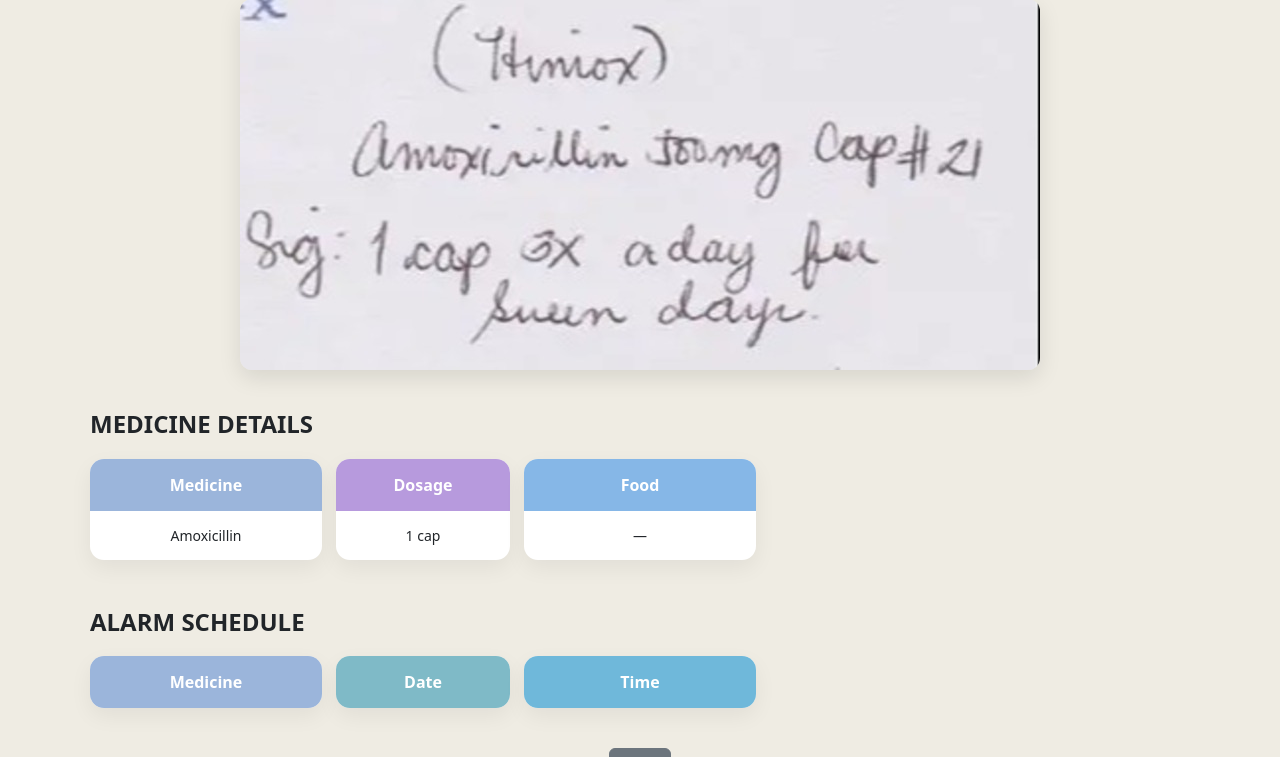
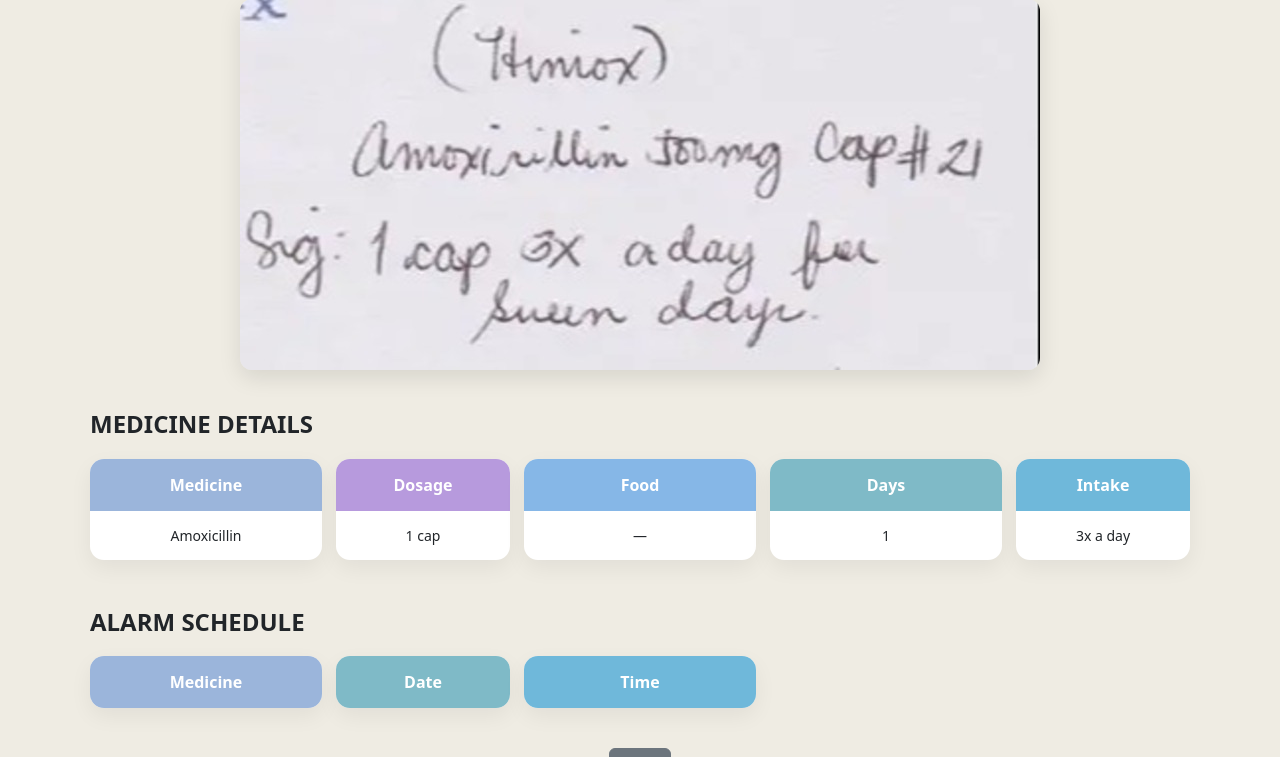
Before and after one commit to FaheemaTamton/EasyHeal, a Django app: page /prescription/2/ in a window 1280 px wide. Shown: the part 174-931 px from the top of the page. Run offline with Django 5.2, Linux system fonts and the light colour scheme; data comes from the database, SQL or seed files in the repository.

Commit message:
Update EasyHeal

```diff
--- a/backend/templates/prescription_detail.html
+++ b/backend/templates/prescription_detail.html
@@ -127,7 +127,19 @@
       {% endfor %}
     </div>
 
+    <div class="medicine-col">
+      <div class="medicine-col-header col-days">Days</div>
+      {% for med in medicines %}
+        <div class="medicine-row">{{ med.duration_days }}</div>
+      {% endfor %}
+    </div>
 
+    <div class="medicine-col">
+      <div class="medicine-col-header col-time">Intake</div>
+      {% for med in medicines %}
+        <div class="medicine-row">{{ med.intake_pattern }}</div>
+      {% endfor %}
+    </div>
 
   </div>
 
```
Also changed, not shown: backend/templates/alarm_ringing.html (+20 -0 lines), backend/templates/my_account.html (+0 -8 lines).
